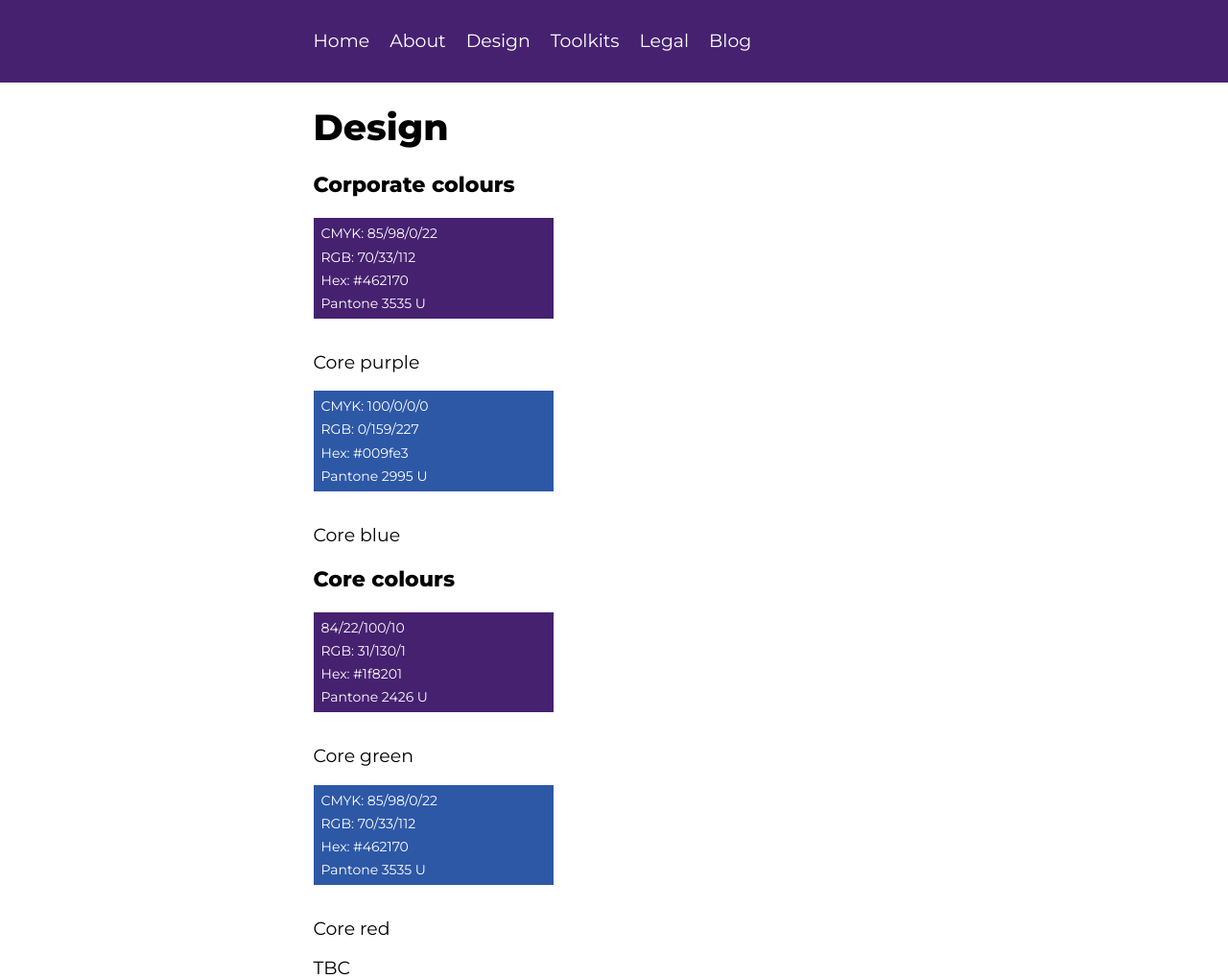
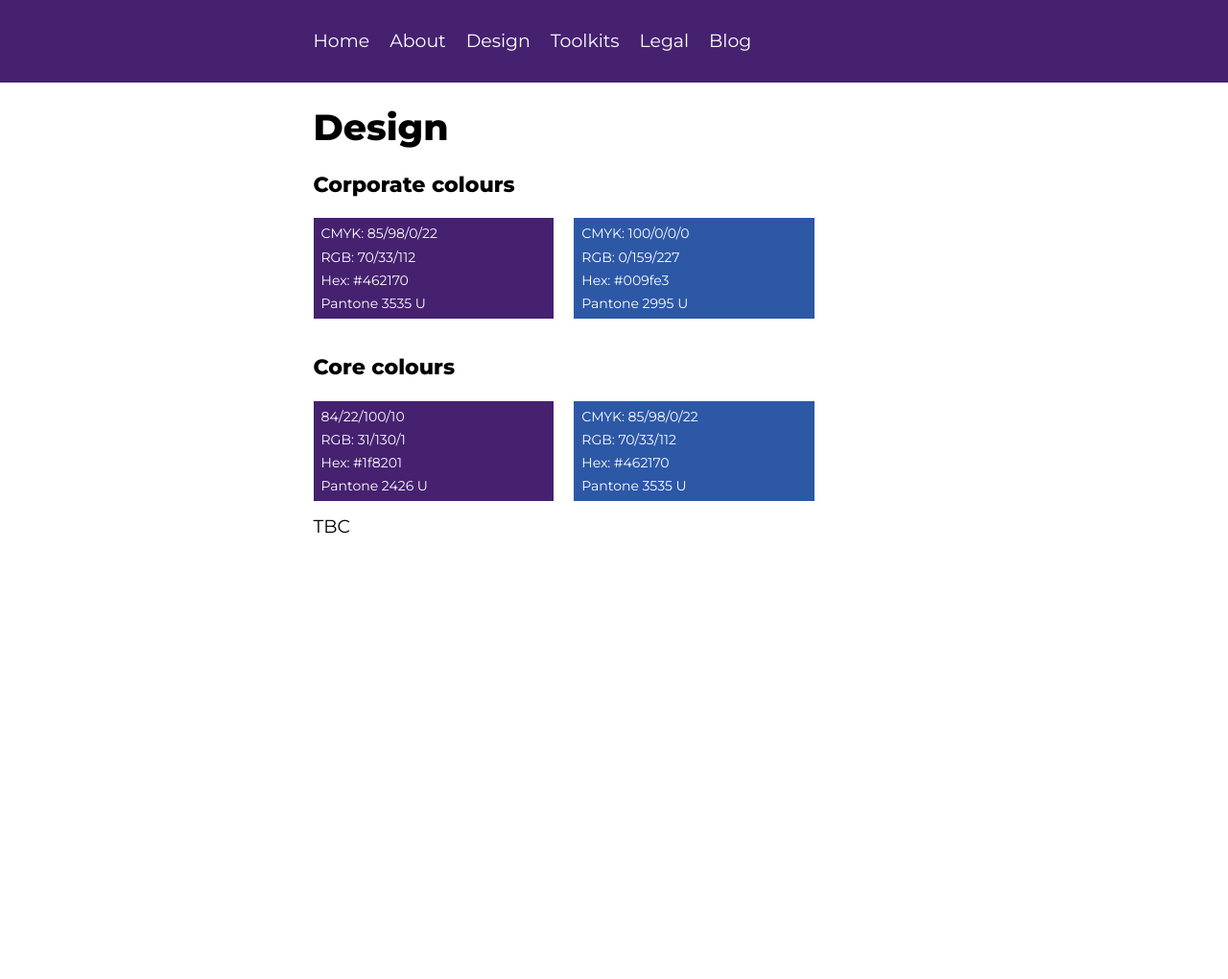
Before and after one commit to testuseriosh/testuser.github.io, a Jekyll site: the page built from design.md, in a window 1280 px wide. Shown: the whole page at 96% size. Built offline with Jekyll 4.4.1, drawn with Linux system fonts in a browser that asks for light colours; nearby versions of some CDN libraries; after the commit the page ends 900 px from its top, so only the background shows below that.

Commit message:
Update Pages “Design”

```diff
--- a/design.md
+++ b/design.md
@@ -17,7 +17,6 @@ mb2">Hex: #462170
 <div class="db white">Pantone 3535 U
 </div>
 </div>
-Core purple
 
 <div class="dib bg-blue w-40 pa2 mr3 mb3 f6">
 <div class="db white mb2">CMYK: 100/0/0/0
@@ -29,7 +28,6 @@ mb2">RGB: 0/159/227
 mb2">Hex: #009fe3</div>
 <div class="db white">Pantone 2995 U</div>
 </div>
-Core blue
 
 
 
@@ -47,7 +45,6 @@ mb2">Hex: #1f8201
 </div>
 <div class="db white">Pantone 2426 U</div>
 </div>
-C﻿ore green
 
 <div class="dib bg-blue w-40 pa2 mr3 mb3 f6">
 <div class="db white mb2">CMYK: 85/98/0/22
@@ -61,4 +58,3 @@ mb2">Hex: #462170
 <div class="db white">Pantone 3535 U
 </div>
 </div>
-C﻿ore red
```
